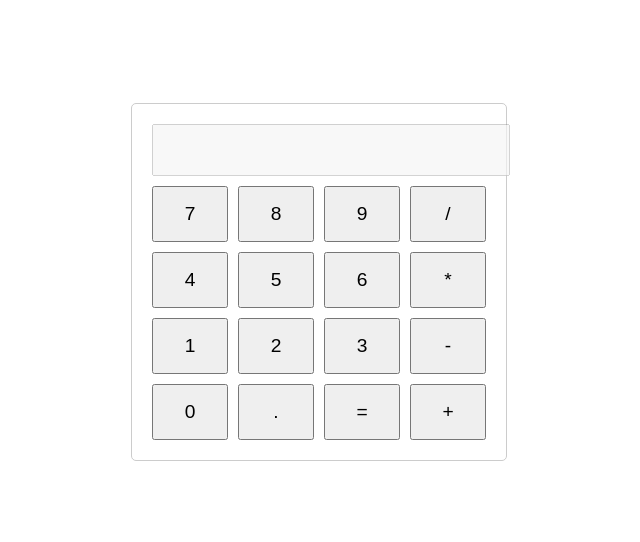
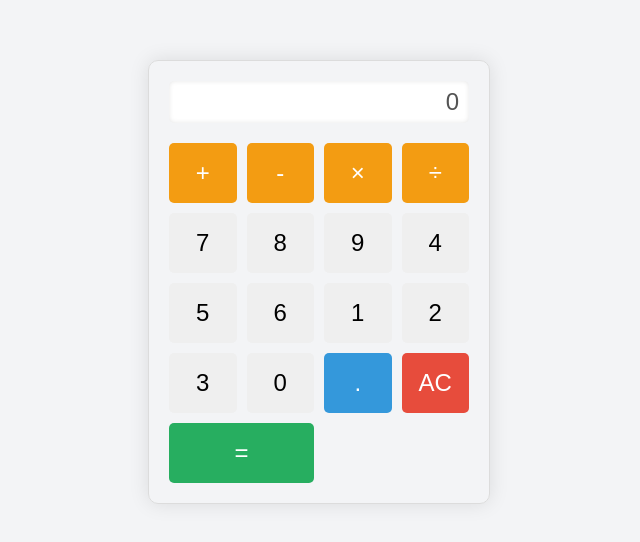
Before and after one commit to codemonster55/200-JAVASCRIPT-PROJECT, a plain HTML site: page 2-calculator/index.html in a window 1280 px wide. Shown: the part 126-668 px from the top of the page, without its empty margins (321-961 px from the left). Drawn offline with Linux system fonts and the light colour scheme.

Commit message:
Update code of 2-calculator

```diff
--- a/2-calculator/index.html
+++ b/2-calculator/index.html
@@ -7,27 +7,35 @@
     <link rel="stylesheet" href="styles.css">
 </head>
 <body>
-    <div id="calculator">
-        <input type="text" id="display" disabled>
-        <div id="buttons">
-            <button class="btn">7</button>
-            <button class="btn">8</button>
-            <button class="btn">9</button>
-            <button class="btn">/</button>
-            <button class="btn">4</button>
-            <button class="btn">5</button>
-            <button class="btn">6</button>
-            <button class="btn">*</button>
-            <button class="btn">1</button>
-            <button class="btn">2</button>
-            <button class="btn">3</button>
-            <button class="btn">-</button>
-            <button class="btn">0</button>
-            <button class="btn">.</button>
-            <button class="btn">=</button>
-            <button class="btn">+</button>
+    <div class="calculator">
+        <div class="calculator-display">
+            <input type="text" class="calculator-screen" value="" disabled>
+        </div>
+        <div class="calculator-keys">
+            <button type="button" class="operator" value="+">+</button>
+            <button type="button" class="operator" value="-">-</button>
+            <button type="button" class="operator" value="*">&times;</button>
+            <button type="button" class="operator" value="/">&divide;</button>
+
+            <button type="button" value="7">7</button>
+            <button type="button" value="8">8</button>
+            <button type="button" value="9">9</button>
+
+            <button type="button" value="4">4</button>
+            <button type="button" value="5">5</button>
+            <button type="button" value="6">6</button>
+
+            <button type="button" value="1">1</button>
+            <button type="button" value="2">2</button>
+            <button type="button" value="3">3</button>
+
+            <button type="button" value="0">0</button>
+            <button type="button" class="decimal" value=".">.</button>
+            <button type="button" class="all-clear" value="all-clear">AC</button>
+
+            <button type="button" class="equal-sign operator" value="=">=</button>
         </div>
     </div>
-    <script src="script.js"></script>
 </body>
+<script src="script.js"></script>
 </html>
--- a/2-calculator/script.js
+++ b/2-calculator/script.js
@@ -1,18 +1,93 @@
-const display = document.getElementById('display')
-const buttons = Array.from(document.getElementsByClassName('btn'))
+document.addEventListener('DOMContentLoaded', function() {
+    const display = document.querySelector('.calculator-screen');
+    const keys = document.querySelector('.calculator-keys');
+    let displayValue = '0';
+    let firstOperand = null;
+    let operator = null;
+    let waitingForSecondOperand = false;
 
-buttons.map(button =>{
-    button.addEventListener('click',(e)=>{
-        if (e.target.innerText === '=') {
-            try {
-                display.value = eval(display.value);
-            } catch {
-                display.value = 'Error';
-            }
-        } else if (e.target.innerText === 'C') {
-            display.value = '';
+    function updateDisplay() {
+        display.value = displayValue;
+    }
+
+    function inputDigit(digit) {
+        if (waitingForSecondOperand) {
+            displayValue = digit;
+            waitingForSecondOperand = false;
         } else {
-            display.value += e.target.innerText;
+            displayValue = displayValue === '0' ? digit : displayValue + digit;
         }
-    })
-})
+    }
+
+    function inputDecimal(dot) {
+        if (!displayValue.includes(dot)) {
+            displayValue += dot;
+        }
+    }
+
+    function handleOperator(nextOperator) {
+        const inputValue = parseFloat(displayValue);
+
+        if (operator && waitingForSecondOperand) {
+            operator = nextOperator;
+            return;
+        }
+
+        if (firstOperand == null) {
+            firstOperand = inputValue;
+        } else if (operator) {
+            const result = calculate(firstOperand, inputValue, operator);
+            displayValue = `${parseFloat(result.toFixed(7))}`;
+            firstOperand = result;
+        }
+
+        waitingForSecondOperand = true;
+        operator = nextOperator;
+    }
+
+    function calculate(firstOperand, secondOperand, operator) {
+        if (operator === '+') return firstOperand + secondOperand;
+        if (operator === '-') return firstOperand - secondOperand;
+        if (operator === '*') return firstOperand * secondOperand;
+        if (operator === '/') return firstOperand / secondOperand;
+        return secondOperand;
+    }
+
+    function resetCalculator() {
+        displayValue = '0';
+        firstOperand = null;
+        operator = null;
+        waitingForSecondOperand = false;
+    }
+
+    keys.addEventListener('click', (event) => {
+        const { target } = event;
+        const { value } = target;
+
+        if (!target.matches('button')) {
+            return;
+        }
+
+        switch (value) {
+            case '+':
+            case '-':
+            case '*':
+            case '/':
+            case '=':
+                handleOperator(value);
+                break;
+            case '.':
+                inputDecimal(value);
+                break;
+            case 'all-clear':
+                resetCalculator();
+                break;
+            default:
+                inputDigit(value);
+        }
+
+        updateDisplay();
+    });
+
+    updateDisplay();
+});
--- a/2-calculator/styles.css
+++ b/2-calculator/styles.css
@@ -1,34 +1,77 @@
+/* styles.css */
+
 body {
     display: flex;
     justify-content: center;
     align-items: center;
     height: 100vh;
-    font-family: Arial, sans-serif;
+    background-color: #f3f4f6;
+    font-family: 'Arial', sans-serif;
 }
 
-#calculator {
-    border: 1px solid #ccc;
+.calculator {
+    border: 1px solid #dcdcdc;
+    border-radius: 10px;
+    box-shadow: 0 0 20px rgba(0, 0, 0, 0.1);
     padding: 20px;
-    border-radius: 5px;
+    width: 300px;
 }
 
-#display {
-    width: 100%;
-    padding: 10px;
-    margin-bottom: 10px;
-    text-align: right;
-    font-size: 1.5em;
+.calculator-display {
+    display: flex;
+    justify-content: center;
+    align-items: center;
+    margin-bottom: 20px;
 }
 
-#buttons {
+.calculator-screen {
+    width: 100%;
+    height: 40px;
+    border: none;
+    background-color: #fff;
+    font-size: 1.5rem;
+    text-align: right;
+    padding-right: 10px;
+    border-radius: 5px;
+    box-shadow: inset 0 0 5px rgba(0, 0, 0, 0.1);
+}
+
+.calculator-keys {
     display: grid;
     grid-template-columns: repeat(4, 1fr);
     gap: 10px;
 }
 
-.btn {
-    padding: 15px;
-    font-size: 1.2em;
+button {
+    height: 60px;
+    font-size: 1.5rem;
+    border: none;
+    border-radius: 5px;
     cursor: pointer;
-    text-align: center;
+    transition: background-color 0.2s;
 }
+
+button:hover {
+    background-color: #f0f0f0;
+}
+
+.operator {
+    background-color: #f39c12;
+    color: white;
+}
+
+.equal-sign {
+    background-color: #27ae60;
+    color: white;
+    grid-column: span 2;
+}
+
+.all-clear {
+    background-color: #e74c3c;
+    color: white;
+}
+
+.decimal {
+    background-color: #3498db;
+    color: white;
+}
```
